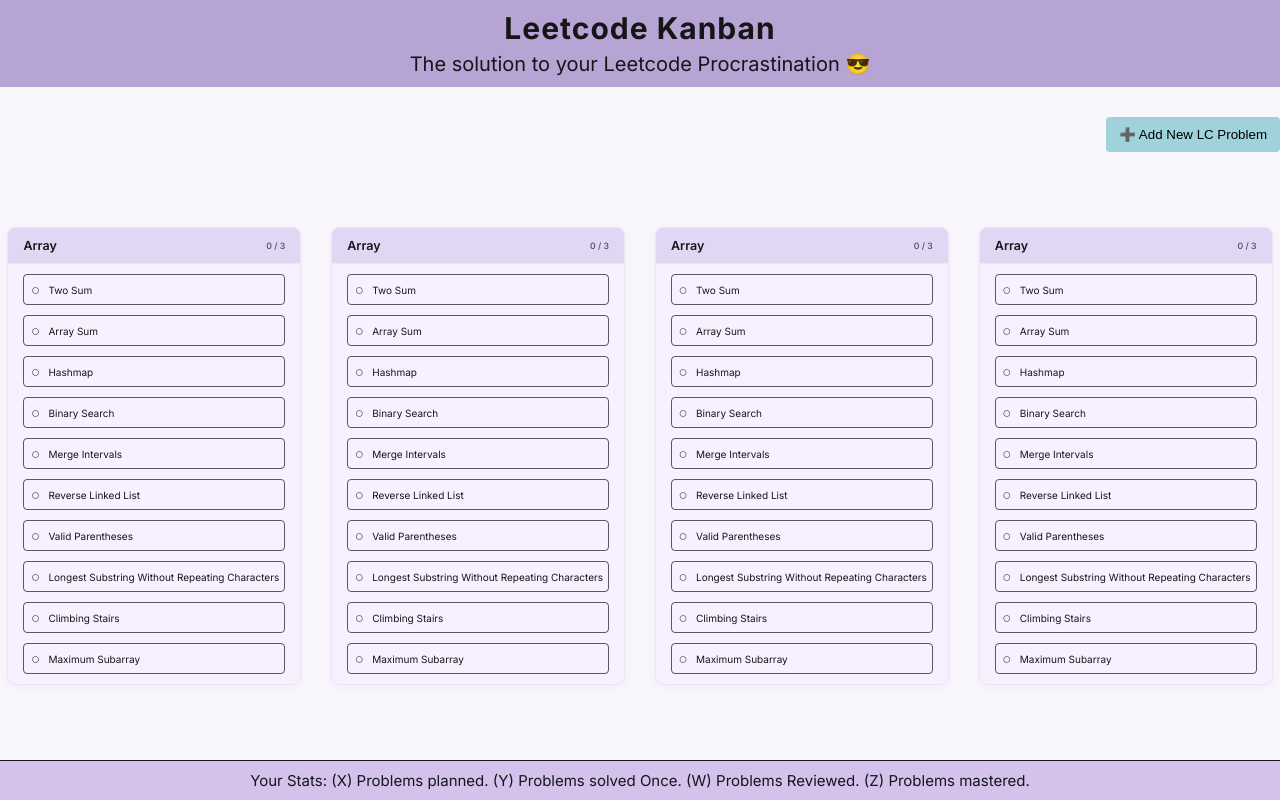
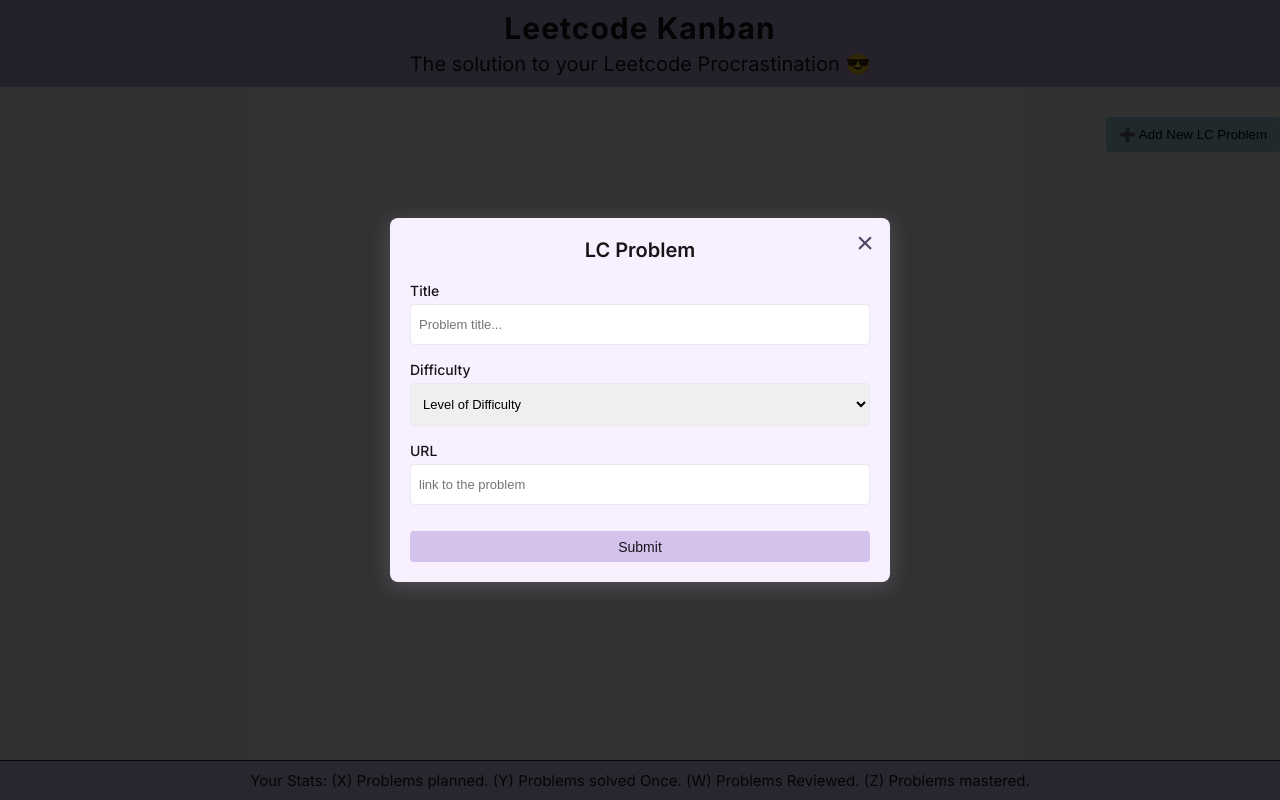
Before and after one commit to code-techhb/leetFlow, a React (Vite) app: page / in a window 1280 px wide. Both pictures are taken after a click on the button "➕ Add New LC Problem". Built offline with nearby package versions, Linux system fonts and the light colour scheme.

Commit message:
📋 add static form

```diff
--- a/src/App.jsx
+++ b/src/App.jsx
@@ -1,13 +1,27 @@
 import Header from "./components/Header/Header";
 import KanbanContainer from "./components/KanbanContainer/KanbanContainer";
 import Stats from "./components/Stats/Stats";
+import AddForm from "./components/AddForm/AddForm";
+import { useState } from "react";
 import "./index.css";
 
 const App = () => {
+  const [modal, setModal] = useState(false);
+
+  const toggleModal = function () {
+    setModal(!modal);
+    console.log("Add button clicked");
+  };
+
+  const closeModal = function () {
+    setModal(false);
+  };
+
   return (
     <div className="appContainer">
       <Header />
-      <KanbanContainer />
+      <KanbanContainer onToggleModal={toggleModal} />
+      {modal && <AddForm onClose={closeModal} />}
       <Stats />
     </div>
   );
--- /dev/null
+++ b/src/components/AddForm/AddForm.jsx
@@ -0,0 +1,42 @@
+import styles from "./AddForm.module.css";
+
+const AddForm = ({ onClose }) => {
+  return (
+    <div className={styles.modalOverlay}>
+      <div className={styles.formContainer}>
+        <button className={styles.closeButton} onClick={onClose}>
+          ×
+        </button>
+        <h3>LC Problem</h3>
+
+        <div className={styles.form}>
+          <div className={styles.fieldRow}>
+            <label>Title</label>
+            <input placeholder="Problem title..." type="text" required />
+          </div>
+
+          <div className={styles.fieldRow}>
+            <label>Difficulty</label>
+            <select>
+              <option>Level of Difficulty</option>
+              <option>Easy</option>
+              <option>Medium</option>
+              <option>Hard</option>
+            </select>
+          </div>
+
+          <div className={styles.fieldRow}>
+            <label>URL</label>
+            <input placeholder="link to the problem" type="url" />
+          </div>
+
+          <button type="button" className={styles.submitButton}>
+            Submit
+          </button>
+        </div>
+      </div>
+    </div>
+  );
+};
+
+export default AddForm;
--- /dev/null
+++ b/src/components/AddForm/AddForm.module.css
@@ -0,0 +1,103 @@
+.modalOverlay {
+  position: fixed;
+  top: 0;
+  left: 0;
+  right: 0;
+  bottom: 0;
+  background-color: rgba(0, 0, 0, 0.8);
+  display: flex;
+  justify-content: center;
+  align-items: center;
+  z-index: 1000;
+}
+
+.formContainer {
+  background-color: var(--surface);
+  padding: 2rem;
+  border-radius: 8px;
+  width: 90%;
+  max-width: 500px;
+  max-height: 90vh;
+  overflow: auto;
+  position: relative;
+  box-shadow: 0 4px 20px var(--shadow);
+}
+
+.formContainer h3 {
+  font-size: 2rem;
+  font-weight: 600;
+  color: var(--text);
+  margin-bottom: 2rem;
+  text-align: center;
+}
+
+.closeButton {
+  position: absolute;
+  top: 1rem;
+  right: 1rem;
+  background: none;
+  border: none;
+  font-size: 3rem;
+  cursor: pointer;
+  color: var(--text-secondary);
+  padding: 0;
+  width: 30px;
+  height: 30px;
+  display: flex;
+  align-items: center;
+  justify-content: center;
+}
+
+.closeButton:hover {
+  color: var(--text);
+}
+
+.form {
+  display: flex;
+  flex-direction: column;
+  gap: 1.6rem;
+}
+
+.fieldRow {
+  display: flex;
+  flex-direction: column;
+  gap: 0.5rem;
+}
+
+.fieldRow label {
+  font-size: 1.4rem;
+  font-weight: 500;
+  color: var(--text);
+}
+
+.fieldRow input,
+.fieldRow select {
+  padding: 1.2rem 0.8rem;
+  border: 1px solid var(--border);
+  border-radius: 4px;
+  font-size: 1.3rem;
+}
+
+.fieldRow input:focus,
+.fieldRow select:focus {
+  outline: none;
+  border-color: var(--primary);
+  box-shadow: 0 0 0 3px var(--shadow);
+  background-color: var(--surface);
+}
+
+.submitButton {
+  padding: 0.75rem 1.5rem;
+  background-color: var(--primary);
+  color: var(--text);
+  border: none;
+  border-radius: 4px;
+  font-size: 1.4rem;
+  font-weight: 500;
+  cursor: pointer;
+  margin-top: 1rem;
+}
+
+.submitButton:hover {
+  background-color: var(--primary-dark);
+}
--- a/src/components/KanbanBtn/KanbanBtn.jsx
+++ b/src/components/KanbanBtn/KanbanBtn.jsx
@@ -1,6 +1,11 @@
 import styles from "./KanbanBtn.module.css";
-const KanbanBtn = () => {
-  return <button className={styles.btn}>➕ Add New LC Problem</button>;
+
+const KanbanBtn = ({ toggleModal }) => {
+  return (
+    <button className={styles.btn} onClick={toggleModal}>
+      ➕ Add New LC Problem
+    </button>
+  );
 };
 
 export default KanbanBtn;
--- a/src/components/KanbanContainer/KanbanContainer.jsx
+++ b/src/components/KanbanContainer/KanbanContainer.jsx
@@ -1,16 +1,12 @@
 import styles from "./KanbanContainer.module.css";
 import KanbanBtn from "../KanbanBtn/KanbanBtn";
 import Card from "../Card/Card";
-const KanbanContainer = () => {
+
+const KanbanContainer = ({ onToggleModal }) => {
   return (
     <section className={styles.wrapper}>
-      <KanbanBtn />
-      <div className={styles.kanban}>
-        <Card />
-        <Card />
-        <Card />
-        <Card />
-      </div>
+      <KanbanBtn toggleModal={onToggleModal} />
+      <div className={styles.kanban}>{/* <Card /> */}</div>
     </section>
   );
 };
```
